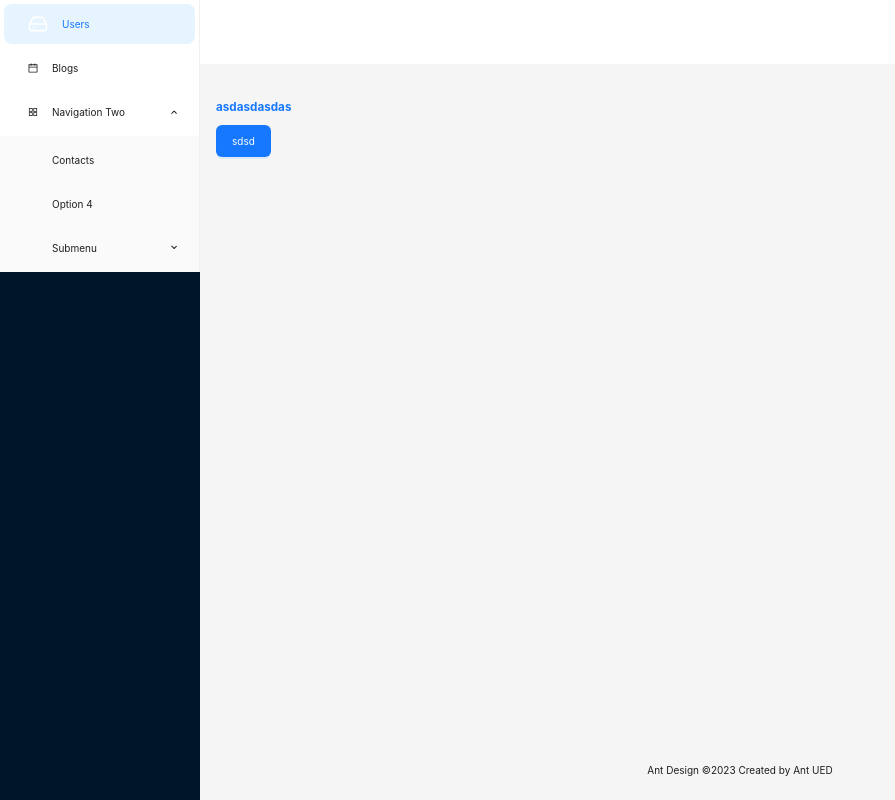
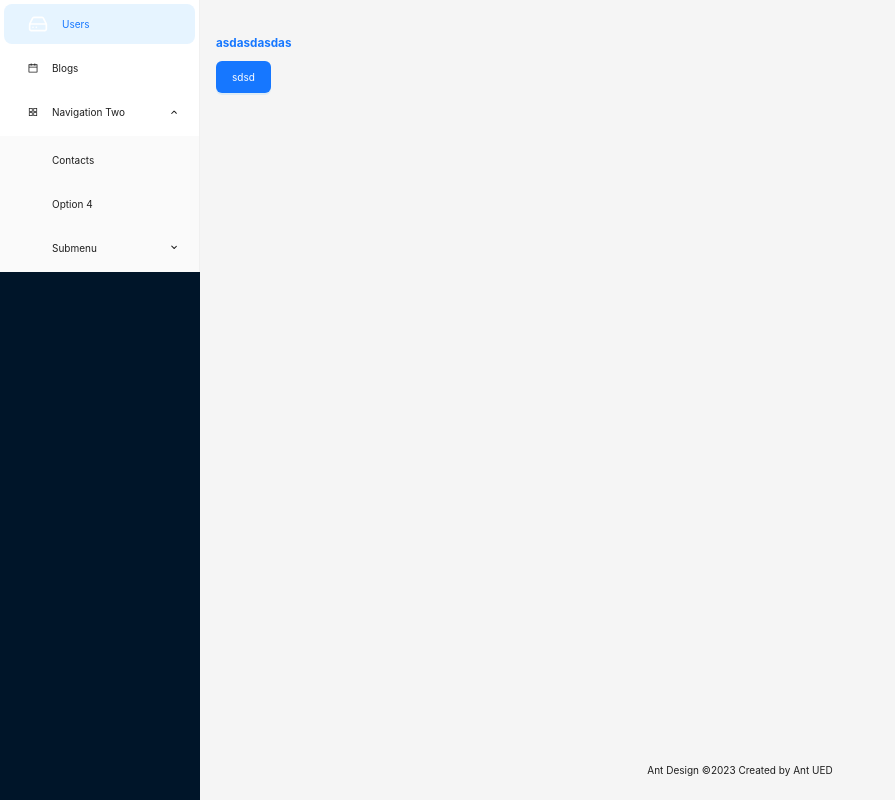
Before and after one commit to philevohoang991989/next-template, a Next.js app: page /users in a window 1280 px wide. Shown: the whole page, without its empty margins (0-895 px from the left). Built offline with nearby package versions, Linux system fonts and the light colour scheme; no server answers.

Commit message:
del code not use

```diff
--- a/src/app/(router)/(admin)/layout.tsx
+++ b/src/app/(router)/(admin)/layout.tsx
@@ -1,12 +1,11 @@
 "use client";
-import Header from "@/app/components/Header";
-import { Layout, Menu, MenuProps, Space, theme } from "antd";
 import IcHardDrive from "@/app/assets/icons/ic_hard-drive.svg";
 import { AppstoreOutlined, CalendarOutlined } from "@ant-design/icons";
+import { Layout, Menu, MenuProps, theme } from "antd";
+import Image from "next/image";
+import Link from "next/link";
+import { usePathname } from "next/navigation";
 import React, { useEffect, useState } from "react";
-import { usePathname } from "next/navigation";
-import Link from "next/link";
-import Image from "next/image";
 export default function AuthLayout({
   children,
 }: {
@@ -103,7 +102,6 @@ export default function AuthLayout({
           />
         </Sider>
         <Layout className="site-layout">
-          <Header style={{ padding: 0, background: colorBgContainer }} />
           <Content style={{ margin: "24px 16px 0", overflow: "initial" }}>
             {children}
           </Content>
```
